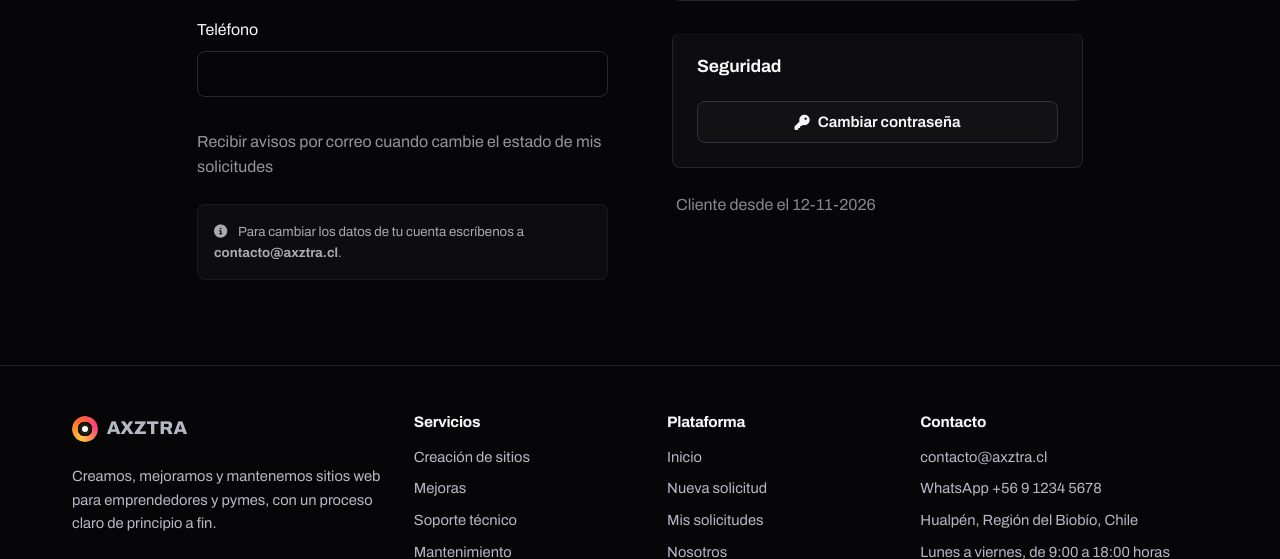
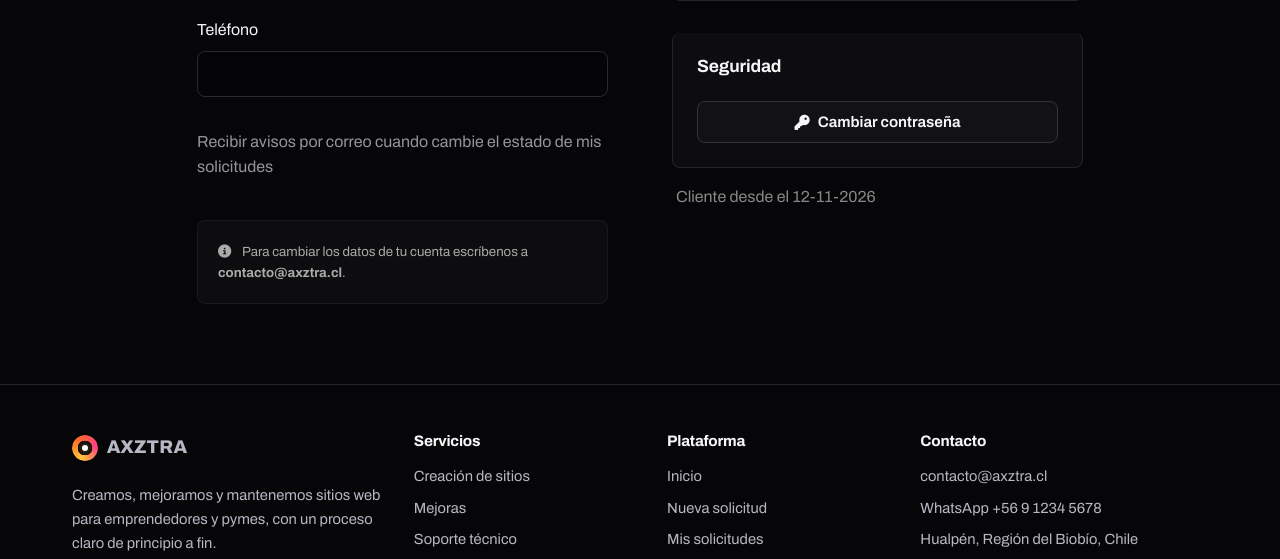
Before and after one commit to sladegamesss/Axztra, a Django app: page /cuenta/ in a window 1280 px wide. Shown: the part 504-1063 px from the top of the page. Run offline with Django 5.2, Linux system fonts and the light colour scheme; the visitor is signed in with stand-in values (Sample User, id 1); data comes from the database, SQL or seed files in the repository; data that the repository does not hold is empty.

Commit message:
Update mi_cuenta.html

```diff
--- a/plataforma/templates/plataforma/cliente/mi_cuenta.html
+++ b/plataforma/templates/plataforma/cliente/mi_cuenta.html
@@ -53,7 +53,7 @@
             </div>
 
             <!-- Mensaje global de contacto -->
-            <div class="ayuda" style="margin-top: 1.5rem; padding: 1rem; background: rgba(255,255,255,0.03); border-radius: 8px; border: 1px solid rgba(255,255,255,0.05); color: #aaa;">
+            <div class="ayuda" style="margin-top: 2.5rem; padding: 1.25rem; background: rgba(255,255,255,0.03); border-radius: 8px; border: 1px solid rgba(255,255,255,0.05); color: #aaa;">
                 <i class="fa-solid fa-circle-info" style="margin-right: 0.5rem;"></i> Para cambiar los datos de tu cuenta escríbenos a <strong>contacto@axztra.cl</strong>.
             </div>
 
@@ -77,14 +77,16 @@
                 <a href="{% url 'mis_solicitudes' %}" class="boton boton-secundario boton-completo" style="margin-top: 1.5rem; width: 100%; justify-content: center;">Ver mis solicitudes</a>
             </div>
 
-            <div class="tarjeta-resumen" style="margin-bottom: 1.5rem; padding: 1.5rem; border-radius: 8px; background: rgba(255,255,255,0.03); border: 1px solid rgba(255,255,255,0.05);">
-                <h3 style="margin-top: 0; margin-bottom: 1.5rem; font-size: 1.1rem;">Seguridad</h3>
-                <a href="{% url 'cambiar_clave' %}" class="boton boton-secundario boton-completo" style="width: 100%; justify-content: center;"><i class="fa-solid fa-key" aria-hidden="true"></i> Cambiar contraseña</a>
-            </div>
+            <!-- Seguridad con "Cliente desde..." perfectamente ajustado debajo -->
+            <div style="display: flex; flex-direction: column; gap: 1rem;">
+                <div class="tarjeta-resumen" style="padding: 1.5rem; border-radius: 8px; background: rgba(255,255,255,0.03); border: 1px solid rgba(255,255,255,0.05);">
+                    <h3 style="margin-top: 0; margin-bottom: 1.5rem; font-size: 1.1rem;">Seguridad</h3>
+                    <a href="{% url 'cambiar_clave' %}" class="boton boton-secundario boton-completo" style="width: 100%; justify-content: center;"><i class="fa-solid fa-key" aria-hidden="true"></i> Cambiar contraseña</a>
+                </div>
 
-            <!-- Cliente desde: Movido bajo Seguridad -->
-            <div class="texto-menor" style="color: #888; text-align: left; padding-left: 0.25rem;">
-                Cliente desde el {{ user.date_joined|date:"d-m-Y" }}
+                <div class="texto-menor" style="color: #888; padding-left: 0.25rem;">
+                    Cliente desde el {{ user.date_joined|date:"d-m-Y" }}
+                </div>
             </div>
 
         </aside>
```
